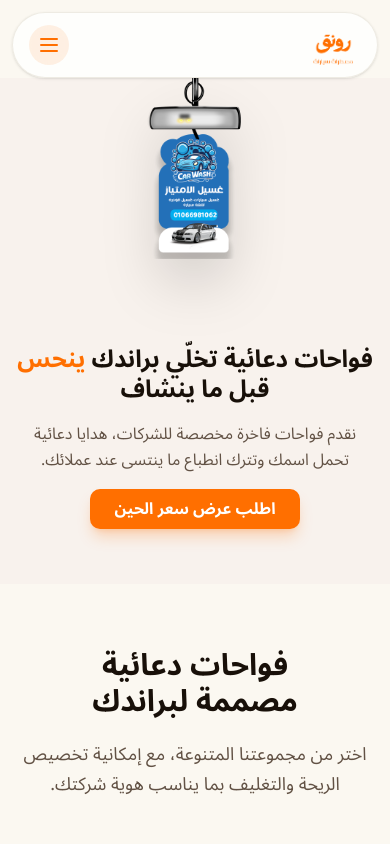
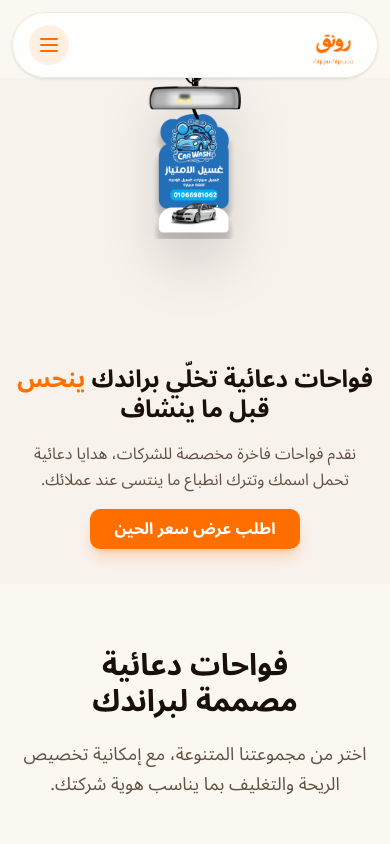
Before and after one commit to ahmed2soliman3-a11y/website-header-and-why-u, a Next.js app: page / in a window 390 px wide. Shown: the top 844 px of the page. Built offline with nearby package versions, Linux system fonts and the light colour scheme.

Commit message:
Adjust hero image position on mobile

```diff
--- a/components/hero-section.tsx
+++ b/components/hero-section.tsx
@@ -23,7 +23,7 @@ export function HeroSection() {
           </div>
 
           {/* Text on the right (يمين) */}
-          <div className="flex-1 space-y-4 md:space-y-6 text-center md:text-right mt-20 md:mt-0">
+          <div className="flex-1 space-y-4 md:space-y-6 text-center md:text-right mt-30 md:mt-0">
             <h1 className="text-2xl sm:text-3xl md:text-4xl lg:text-5xl font-bold leading-tight text-foreground">
               فواحات دعائية تخلّي براندك <span className="text-primary">ينحس</span> قبل ما ينشاف
             </h1>
```
